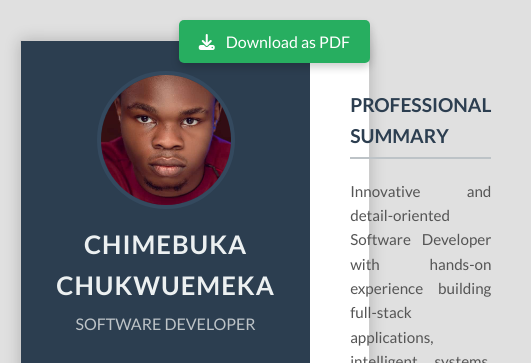
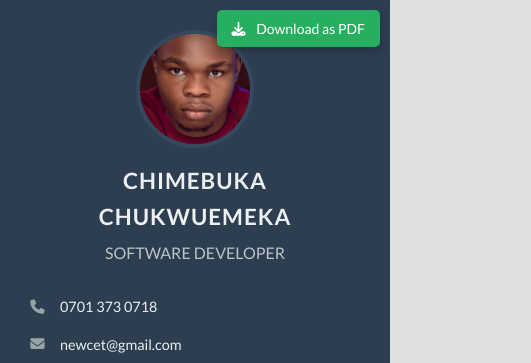
Before and after one commit to princekingsleycode7/CV, a plain HTML site: page index.html in a window 390 px wide. Shown: the top 363 px of the page, 531 px wide, since content can reach past the window. Drawn offline with Linux system fonts and the light colour scheme.

Commit message:
Made more responsive

```diff
--- a/style.css
+++ b/style.css
@@ -215,3 +215,62 @@ body {
     color: #ffffff; /* Make it slightly brighter on hover */
     text-decoration: underline; /* Add underline on hover for better UX */
 }
+
+/* ========================================= */
+/*          RESPONSIVE DESIGN (MOBILE)       */
+/* ========================================= */
+
+/* This media query targets screens 768px wide or smaller */
+@media (max-width: 768px) {
+
+    /* Allow the body to take up the full screen width */
+    body {
+        padding: 0;
+    }
+
+    /* Stack the columns vertically instead of side-by-side */
+    .resume-container {
+        flex-direction: column;
+        width: 100%;
+        max-width: 100%;
+        margin: 0;
+        box-shadow: none; /* Remove shadow on mobile */
+        border: none;     /* Remove border on mobile */
+    }
+
+    /* Make both columns take up the full width */
+    .left-column, .right-column {
+        flex: 1 1 100%; /* Allow columns to be full width */
+        padding-left: 25px;
+        padding-right: 25px;
+    }
+
+    /* Make the profile picture a bit smaller on mobile */
+    .profile-pic {
+        width: 110px;
+        height: 110px;
+    }
+
+    .left-column h1 {
+        font-size: 1.4em;
+    }
+
+    /* Stack the job title/date to prevent them from squishing together */
+    .job-meta {
+        flex-direction: column;
+        align-items: flex-start; /* Align items to the left */
+        margin-bottom: 15px;
+    }
+
+    .job-meta span {
+        margin-bottom: 5px;
+    }
+
+    /* Adjust the download button for smaller screens */
+    #download-pdf-btn {
+        padding: 10px 15px;
+        font-size: 14px;
+        top: 10px;
+        right: 10px;
+    }
+}
```
